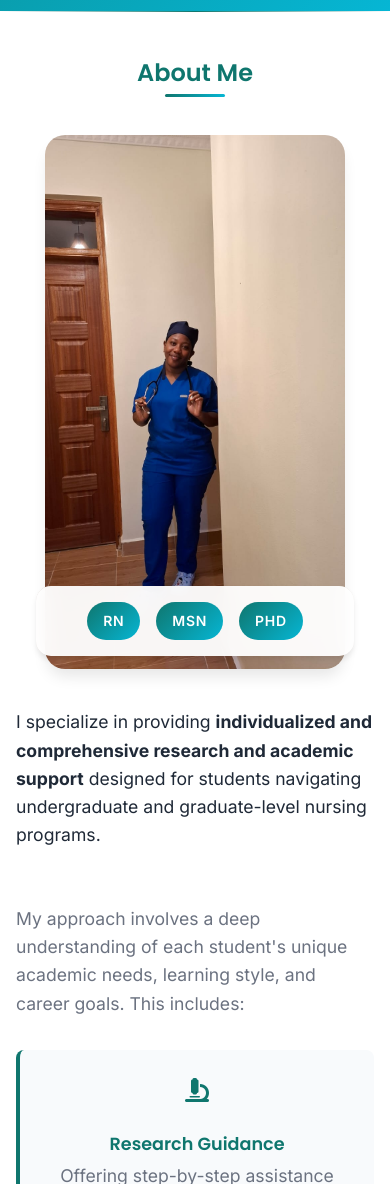
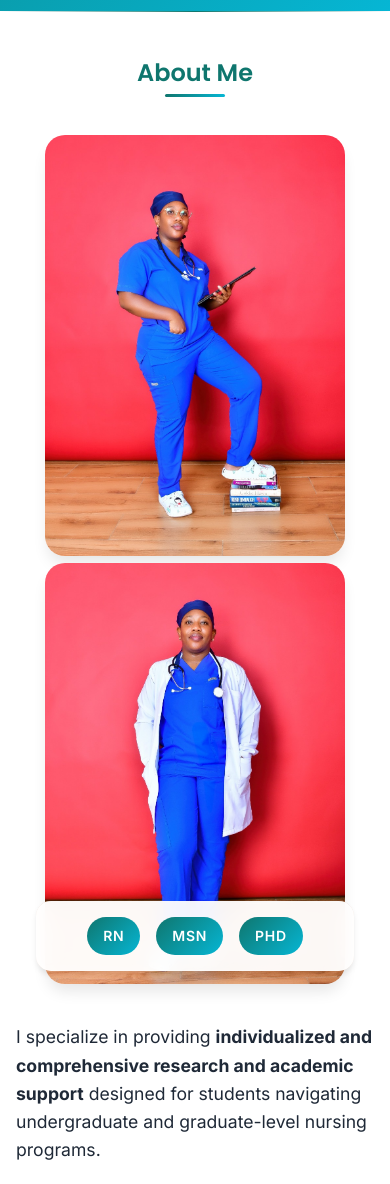
Before and after one commit to 50shadescode/nursing-portfolio, a plain HTML site: page Index.html in a window 390 px wide. Shown: the part 780-1964 px from the top of the page. Drawn offline with Linux system fonts and the light colour scheme.

Commit message:
Updated styling, JavaScript functionality and mobile responsiveness

```diff
--- a/Index.html
+++ b/Index.html
@@ -82,7 +82,8 @@
       <h2 class="section-title">About Me</h2>
       <div class="about-content">
         <div class="about-image">
-          <img src="assets/Client.jpg" alt="Professional nursing educator and mentor" class="profile-image">
+          <img src="assets/nurse.jpg" alt="Professional nursing educator and mentor" class="profile-image">
+          <img src="assets/nurse2.jpg" alt="professional nursing educator and mentor" class="profile-image">
           <div class="image-overlay">
             <div class="certification-badges">
               <span class="badge">RN</span>
```
Also changed, not shown: assets/nurse.jpg (added), assets/nurse2.jpg (added).
